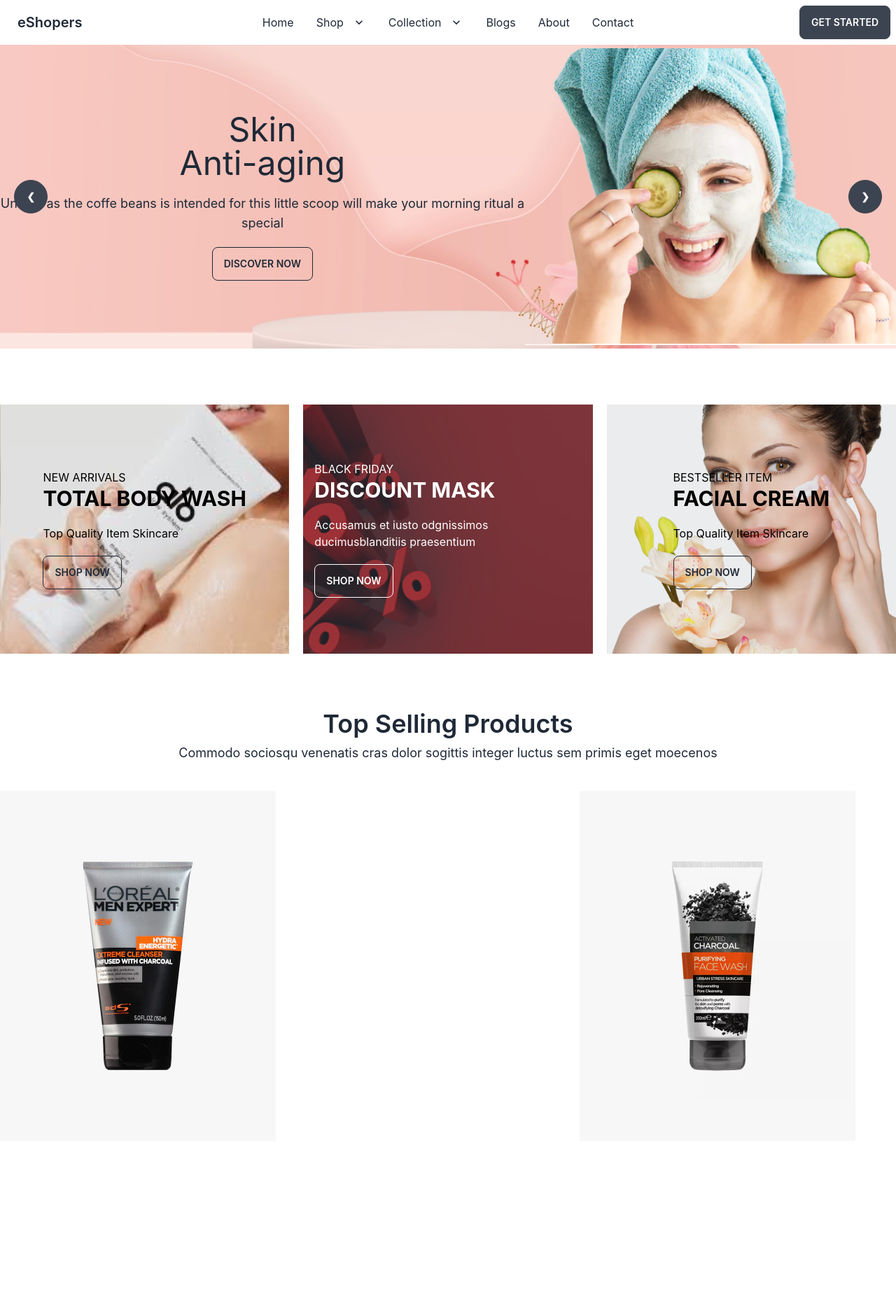
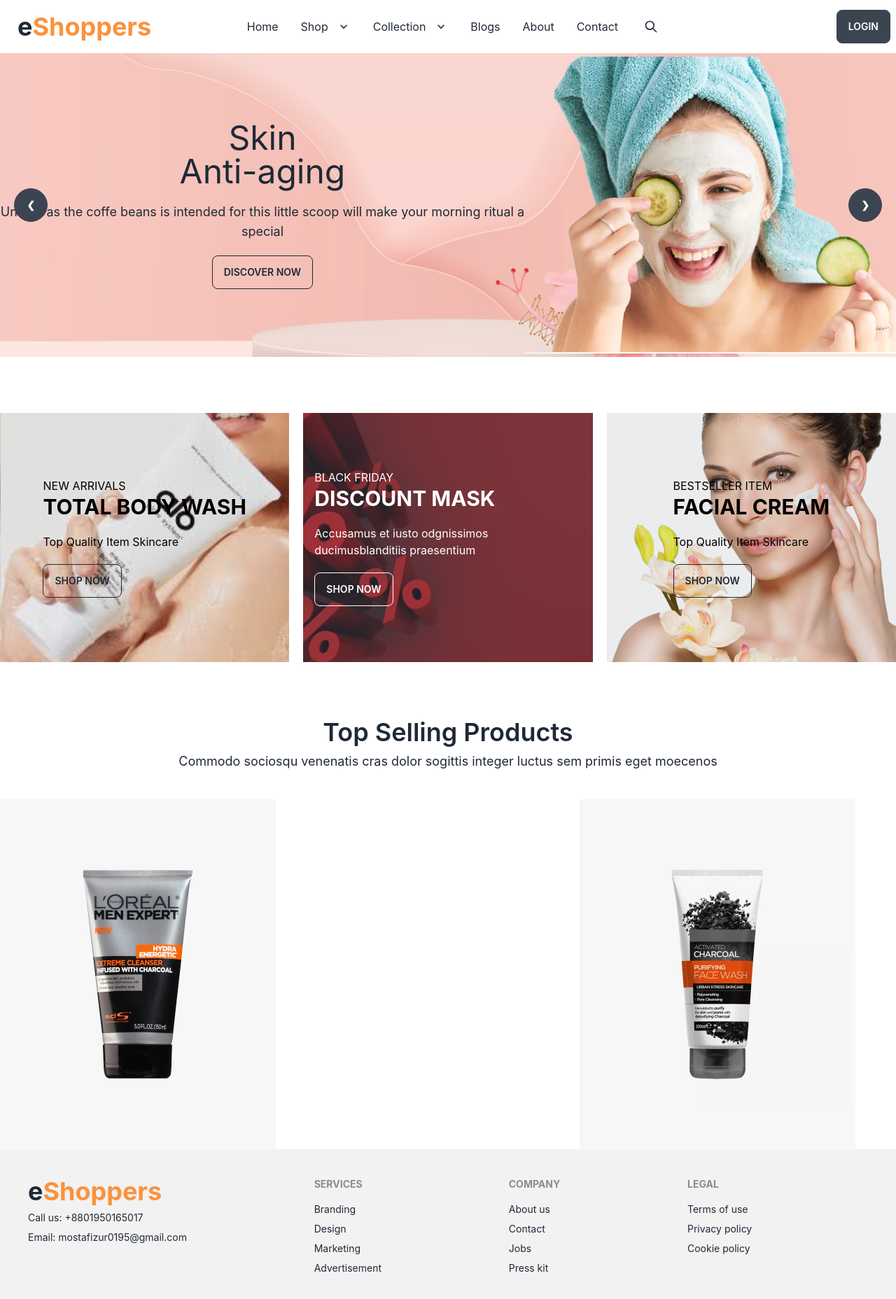
Before and after one commit to Mostafizur-Pro/eShopers-bd-client, a React (Create React App) app: page / in a window 1280 px wide. Shown: the top 1856 px of the page at 70% size. Before the commit the page ends 1630 px from the top, so only its background shows below. Built offline with nearby package versions, Linux system fonts and the light colour scheme.

Commit message:
footer section add

```diff
--- a/src/Layout/Main.js
+++ b/src/Layout/Main.js
@@ -1,12 +1,14 @@
 import React from "react";
 import { Outlet } from "react-router-dom";
 import Navber from "../Pages/SharePage/Navber/Navber";
+import Footer from "../Pages/SharePage/Footer/Footer";
 
 const Main = () => {
   return (
     <div>
       <Navber />
       <Outlet />
+      <Footer />
     </div>
   );
 };
--- /dev/null
+++ b/src/Pages/SharePage/Footer/Footer.js
@@ -0,0 +1,39 @@
+import React from 'react';
+import { Link } from 'react-router-dom';
+
+const Footer = () => {
+    return (
+        <div>
+            <footer className="footer p-10 bg-base-200 text-base-content">
+  <div>
+    <h1 className='text-4xl font-bold'>e<span className='text-orange-400'>Shoppers</span></h1>
+    <p>Call us: +8801950165017</p>
+    <p>Email: mostafizur0195@gmail.com</p>
+  </div>
+  <div>
+    <span className="footer-title">Services</span>
+    <Link to='/' className="link link-hover">Branding</Link>
+    <Link to='/' className="link link-hover">Design</Link>
+    <Link to='/' className="link link-hover">Marketing</Link>
+    <Link to='/' className="link link-hover">Advertisement</Link>
+  </div>
+  <div>
+    <span className="footer-title">Company</span>
+    <Link to='/' className="link link-hover">About us</Link>
+    <Link to='/' className="link link-hover">Contact</Link>
+    <Link to='/' className="link link-hover">Jobs</Link>
+    <Link to='/' className="link link-hover">Press kit</Link>
+  </div>
+  <div>
+    <span className="footer-title">Legal</span>
+    <Link to='/' className="link link-hover">Terms of use</Link>
+    <Link to='/' className="link link-hover">Privacy policy</Link>
+    <Link to='/' className="link link-hover">Cookie policy</Link>
+  </div>
+</footer>
+
+        </div>
+    );
+};
+
+export default Footer;
--- a/src/Pages/SharePage/Navber/Navber.js
+++ b/src/Pages/SharePage/Navber/Navber.js
@@ -118,13 +118,23 @@ const Navber = () => {
               {menuItem}
             </ul>
           </div>
-          <a className="btn btn-ghost normal-case text-xl">eShopers</a>
+          <a className="btn btn-ghost normal-case font-bold text-4xl">e<span className="text-orange-400">Shoppers</span></a>
         </div>
         <div className="navbar-center hidden lg:flex">
           <ul className="menu menu-horizontal px-1">{menuItem}</ul>
         </div>
+        <div className="collapse">
+  <input type="checkbox" />
+  <div className="btn btn-ghost btn-circle collapse-title text-xl font-medium">
+      <svg xmlns="http://www.w3.org/2000/svg" className="h-5 w-5" fill="none" viewBox="0 0 24 24" stroke="currentColor"><path strokeLinecap="round" strokeLinejoin="round" strokeWidth="2" d="M21 21l-6-6m2-5a7 7 0 11-14 0 7 7 0 0114 0z" /></svg>
+    </div>
+
+  <div className="collapse-content">
+    <p>hello</p>
+  </div>
+</div>
         <div className="navbar-end">
-          <a className="btn">Get started</a>
+          <a className="btn">Login</a>
         </div>
       </div>
     </div>
```
